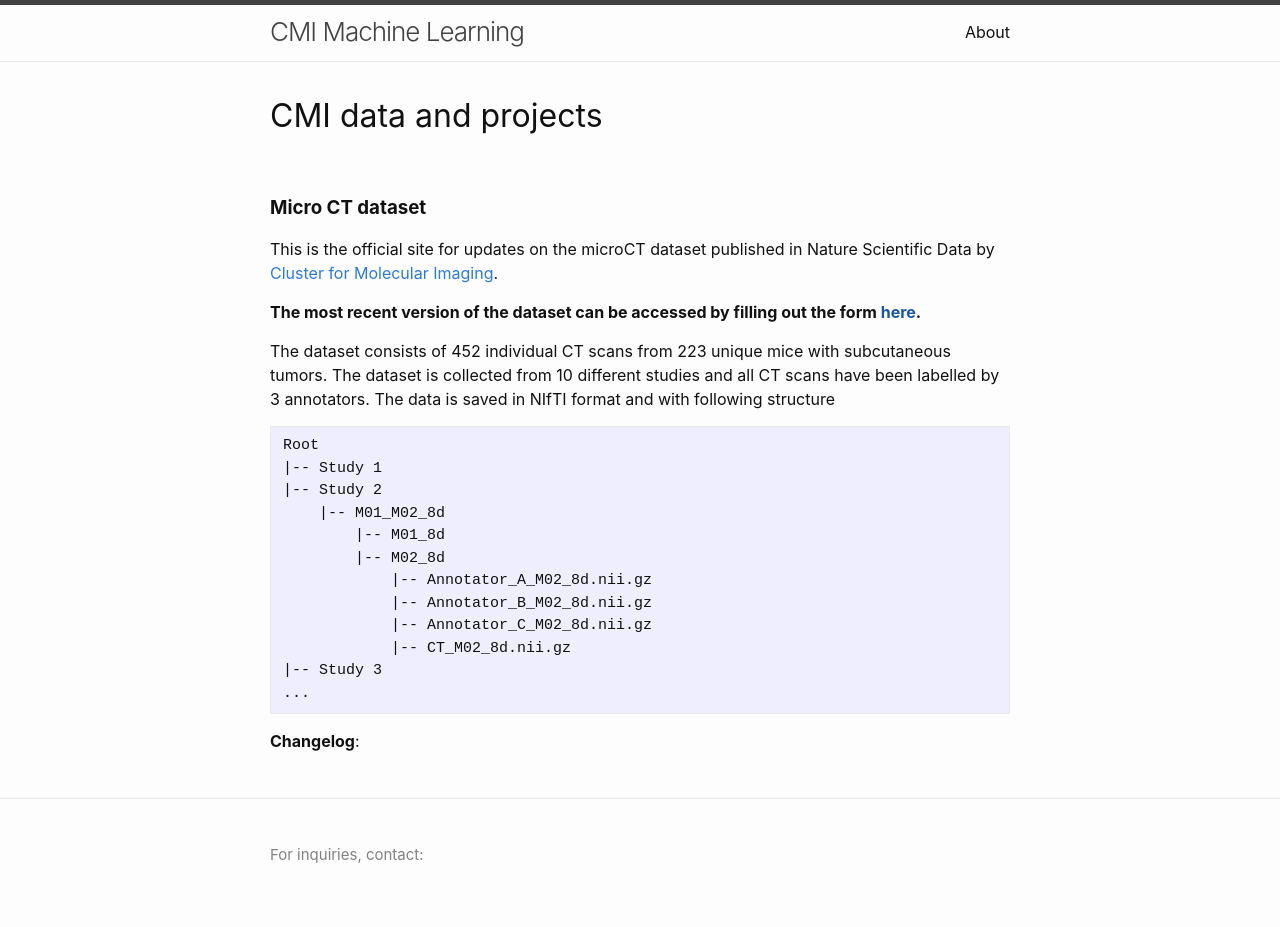
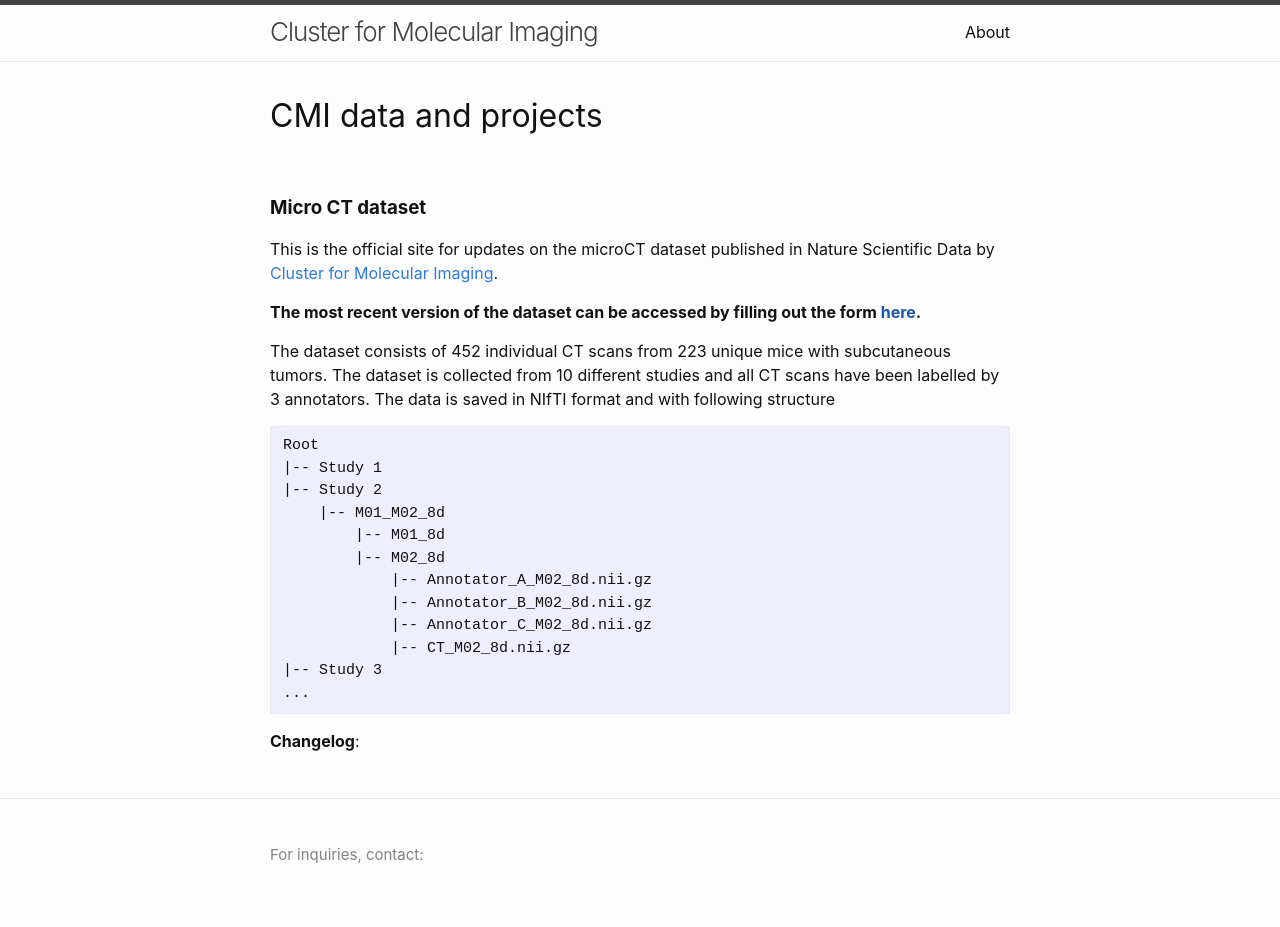
Before and after one commit to KjaerLab/CMI_public, a Jekyll site: the page built from index.markdown, in a window 1280 px wide. Built offline with Jekyll 4.4.1, drawn with Linux system fonts in a browser that asks for light colours.

Commit message:
update header

```diff
--- a/_includes/header.html
+++ b/_includes/header.html
@@ -4,7 +4,7 @@
     {%- assign default_paths = site.pages | map: "path" -%}
     {%- assign page_paths = site.header_pages | default: default_paths -%}
     <!-- <a class="site-title" rel="author" href="{{ "/" | relative_url }}">{{ site.title | escape }}</a>-->
-    <a class="site-title" rel="author" href="{{ "/" | relative_url }}">{{ "CMI Machine Learning" | escape }}</a>
+    <a class="site-title" rel="author" href="{{ "/" | relative_url }}">{{ "Cluster for Molecular Imaging" | escape }}</a>
 
     {%- if page_paths -%}
       <nav class="site-nav">
```
